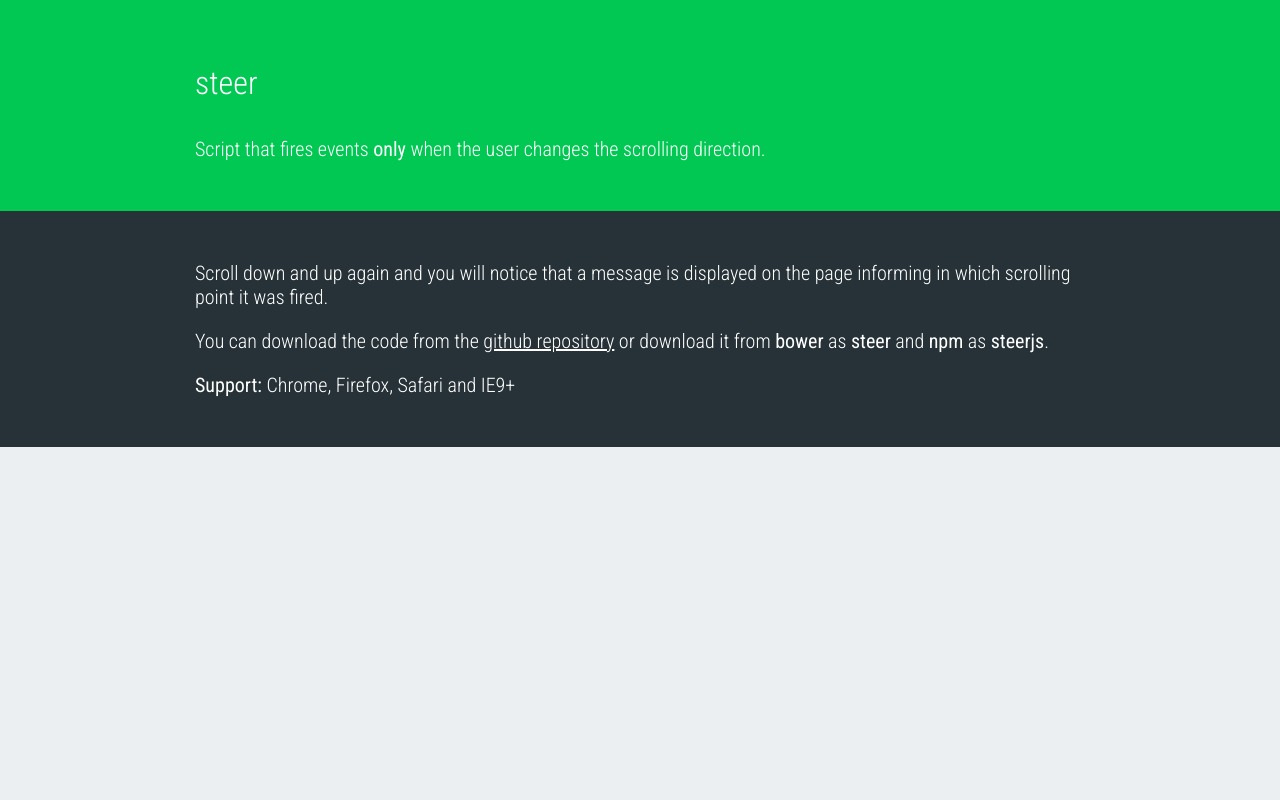
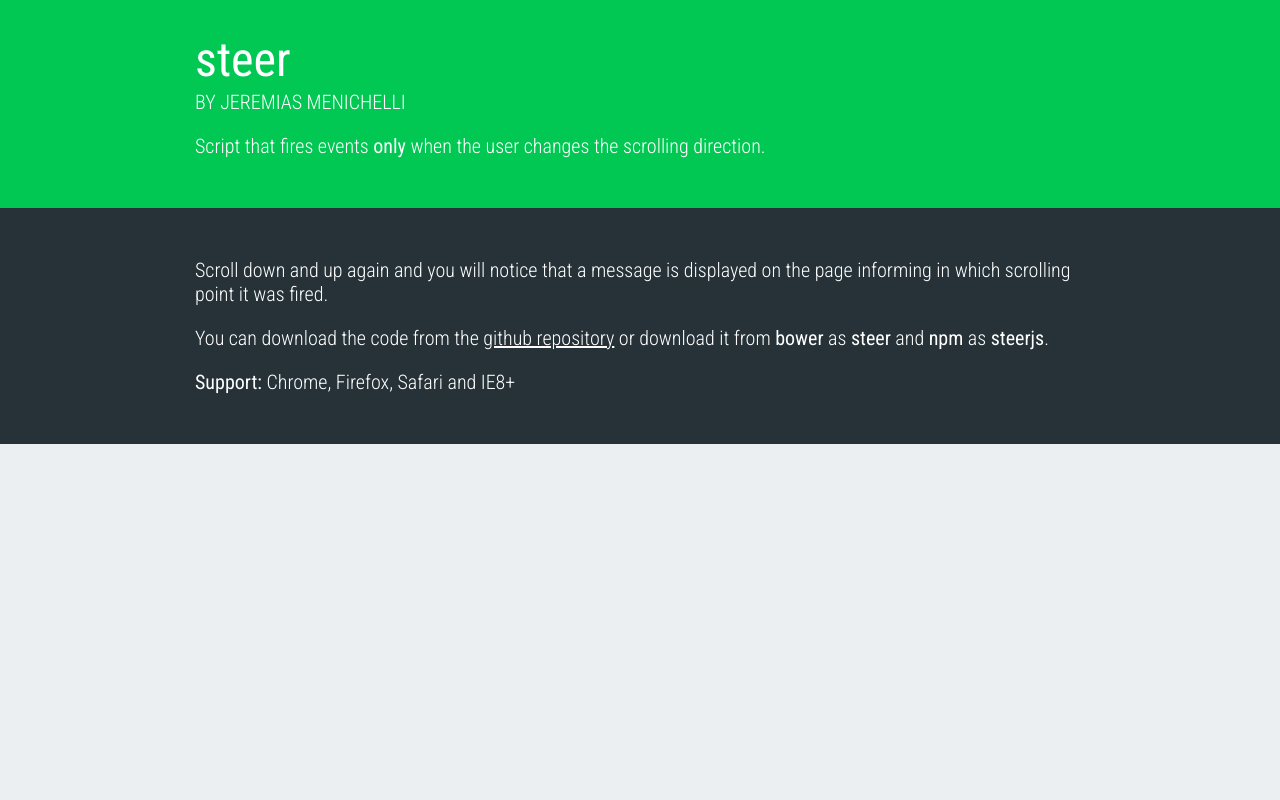
Before and after one commit to jeremenichelli/steer, a website: page index.html in a window 1280 px wide. Shown: the top 800 px of the page. Drawn offline with Linux system fonts and the light colour scheme.

Commit message:
update README, landing page and doc comments

```diff
--- a/index.html
+++ b/index.html
@@ -461,7 +461,7 @@
                 width: 100%;
             }
 
-            header {
+            #header {
                 background-color: #00c853;
             }
 
@@ -474,7 +474,7 @@
             }
 
             .hero p,
-            header p {
+            #header p {
                 color: #ffffff;
                 font-weight: 300;
             }
@@ -483,7 +483,18 @@
                 color: #FFFFFF;
                 font-family: 'Roboto Condensed', Helvetica, sans-serif;
                 font-weight: 300;
-                line-height: 2em;
+                font-size: 3em;
+                line-height: 1.25em;
+                margin: 0;
+            }
+
+            p.author {
+                text-transform: uppercase;
+                margin: 0;
+            }
+
+            #footer p {
+                font-size: 1em;
             }
 
             a {
@@ -494,8 +505,9 @@
                 font-size: 1.25em;
                 position: fixed;
                 top: 50%;
-                left: 50%;
-                transform: translate(-50%, -50%);
+                left: 0;
+                text-align: center;
+                width: 100%;
                 z-index: -1;
             }
 
@@ -505,28 +517,32 @@
         </style>
 </head>
 <body>
-    <header>
+    <div id="header">
         <div class="container">
-            <h1>steer</h1>
+            <h1>
+                <strong>steer</strong>
+            </h1>
+            <p class="author">by Jeremias Menichelli</p>
             <p>Script that fires events <strong>only</strong> when the user changes the scrolling direction.</p>
         </div>
-    </header>
-    <section class="hero">
+    </div>
+
+    <div class="hero">
         <div class="container">
             <p>Scroll down and up again and you will notice that a message is displayed on the page informing in which scrolling point it was fired.</p>
             <p>
                 You can download the code from the <a href="https://github.com/jeremenichelli/steer">github&nbsp;repository</a> or download it from <strong>bower</strong> as <strong>steer</strong> and <strong>npm</strong> as <strong>steerjs</strong>.
             </p>
             <p>
-            <strong>Support:</strong> Chrome, Firefox, Safari and IE9+</p>
+            <strong>Support:</strong> Chrome, Firefox, Safari and IE8+</p>
         </div>
-    </section>
-    <section class="main"></section>
-    <footer>
+    </div>
+    <div class="main"></div>
+    <div id="footer">
         <div class="container">
-            2014 &copy; Jeremias Menichelli - MIT License
+            <p>2014 &copy; Jeremias Menichelli - MIT License</p>
         </div>
-    </footer>
+    </div>
     <div id="scroll-msg">
         Start scrolling to see <span>how it works</span>
     </div>
@@ -549,7 +565,7 @@
             });
             window.onscroll = function() {
                 var y = window.scrollY || window.pageYOffset || document.documentElement.scrollTop;
-                if (y > 250) {
+                if (y > 300) {
                     steer.trigger();
                 } else {
                     msg.innerHTML = "Start scrolling to see <span>how it works</span>";
```
Also changed, not shown: src/steer.js (+33 -0 lines), README.md, dist/steer.js.
